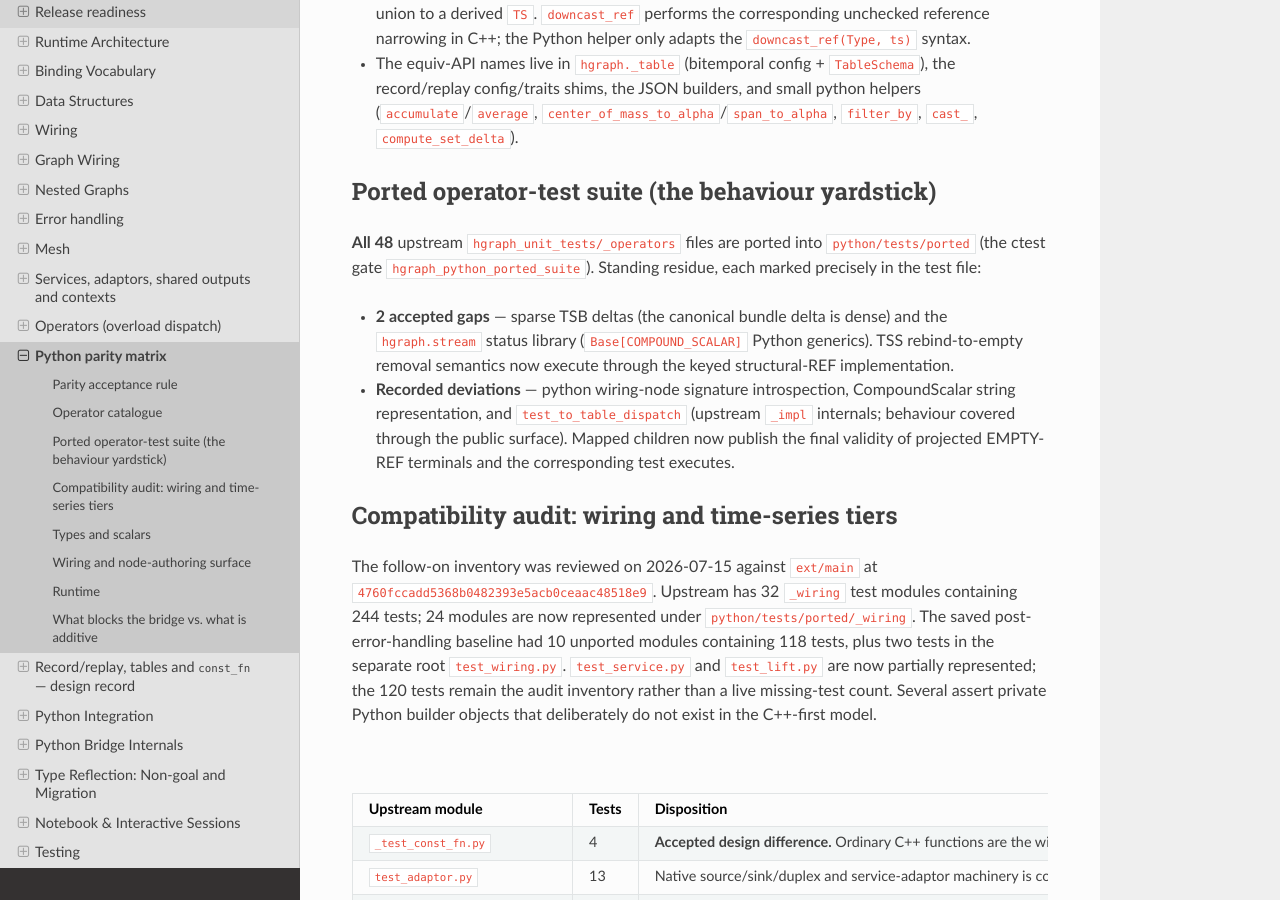
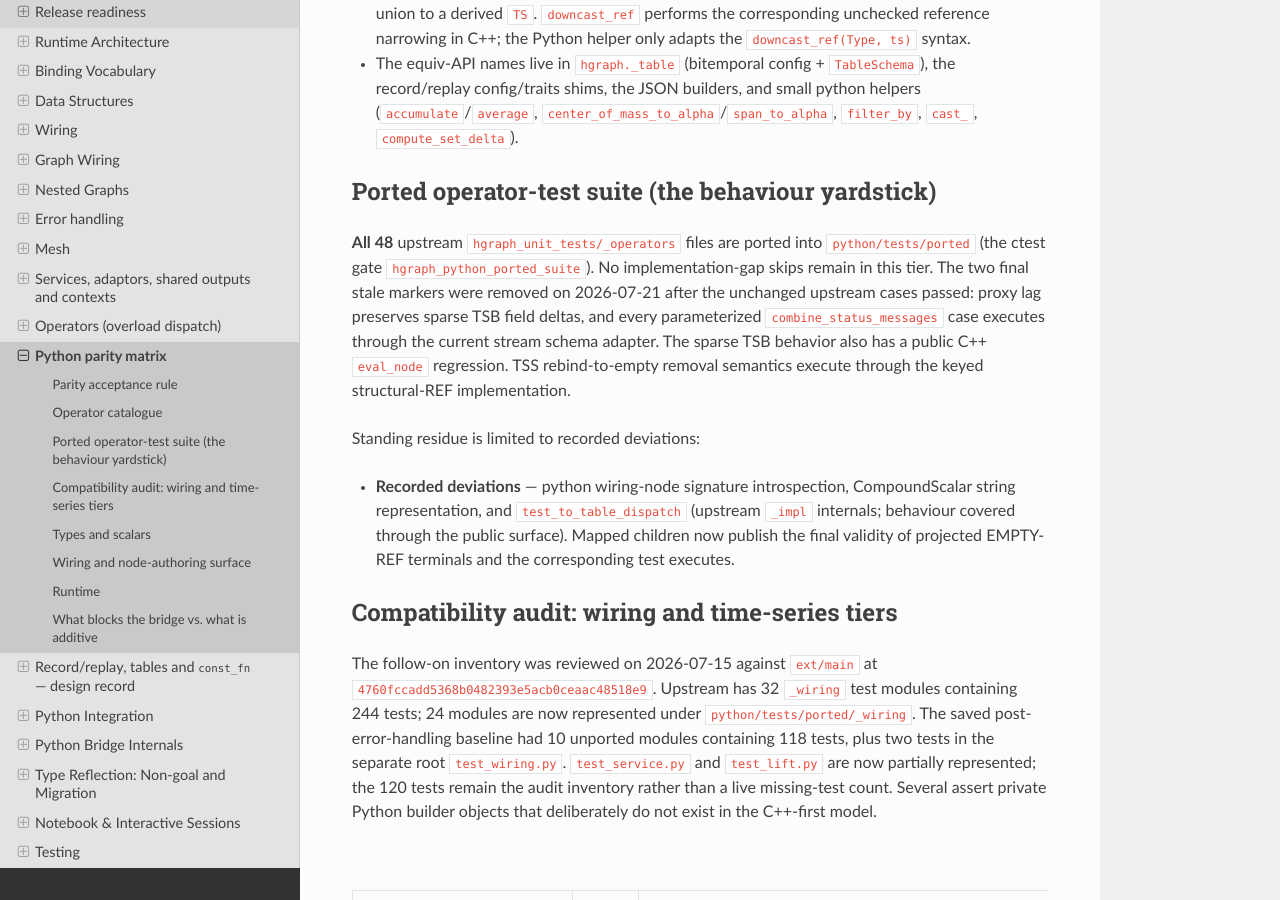
Before and after one commit to hhenson/hg_cpp, a Sphinx documentation site: the page built from docs/source/developer_guide/parity_matrix.rst, in a window 1280 px wide and 900 px high, scrolled down 2019 px. Built offline with Sphinx 7.4.7 and the Read the Docs theme 3.1.0, drawn with Linux system fonts in a browser that asks for light colours.

Commit message:
Close final recorded compatibility gaps

```diff
--- a/docs/source/developer_guide/parity_matrix.rst
+++ b/docs/source/developer_guide/parity_matrix.rst
@@ -181,12 +181,16 @@ Ported operator-test suite (the behaviour yardstick)
 
 **All 48** upstream ``hgraph_unit_tests/_operators`` files are ported into
 ``python/tests/ported`` (the ctest gate ``hgraph_python_ported_suite``).
-Standing residue, each marked precisely in the test file:
+No implementation-gap skips remain in this tier. The two final stale markers
+were removed on 2026-07-21 after the unchanged upstream cases passed: proxy
+lag preserves sparse TSB field deltas, and every parameterized
+``combine_status_messages`` case executes through the current stream schema
+adapter. The sparse TSB behavior also has a public C++ ``eval_node`` regression.
+TSS rebind-to-empty removal semantics execute through the keyed structural-REF
+implementation.
 
-- **2 accepted gaps** — sparse TSB deltas (the canonical bundle delta is
-  dense) and the ``hgraph.stream`` status library
-  (``Base[COMPOUND_SCALAR]`` Python generics). TSS rebind-to-empty removal
-  semantics now execute through the keyed structural-REF implementation.
+Standing residue is limited to recorded deviations:
+
 - **Recorded deviations** — python wiring-node signature introspection,
   CompoundScalar string representation, and
   ``test_to_table_dispatch`` (upstream ``_impl`` internals; behaviour covered
```
Also changed, not shown: docs/source/developer_guide/release_readiness.rst (+9 -3 lines), docs/source/developer_guide/replacement_gap_plan.rst (+10 -3 lines), docs/source/developer_guide/roadmap.rst (+11 -1 lines), 2 other files.
